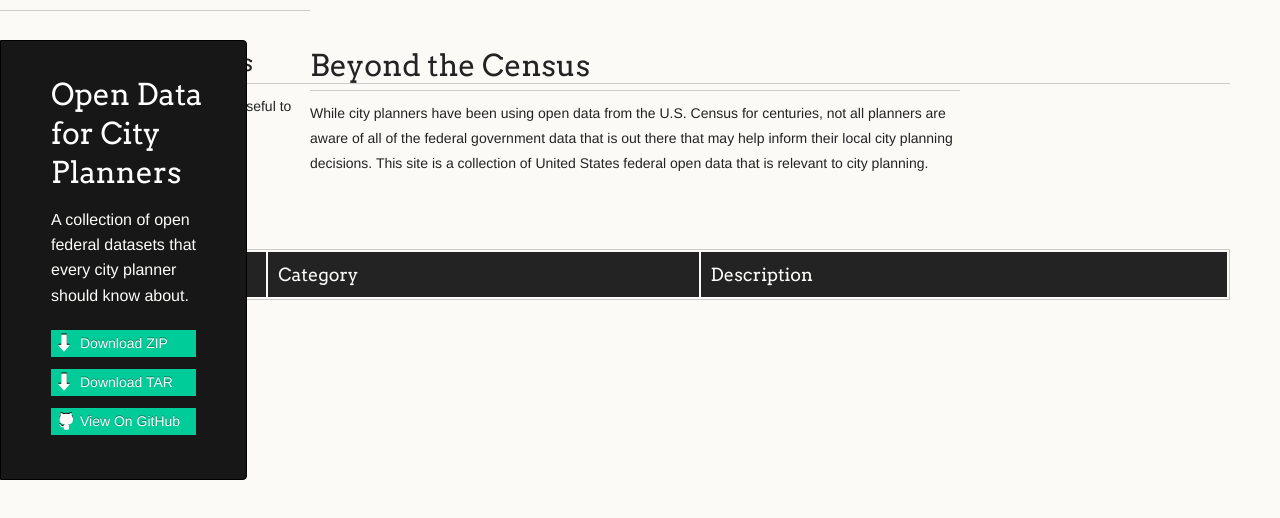
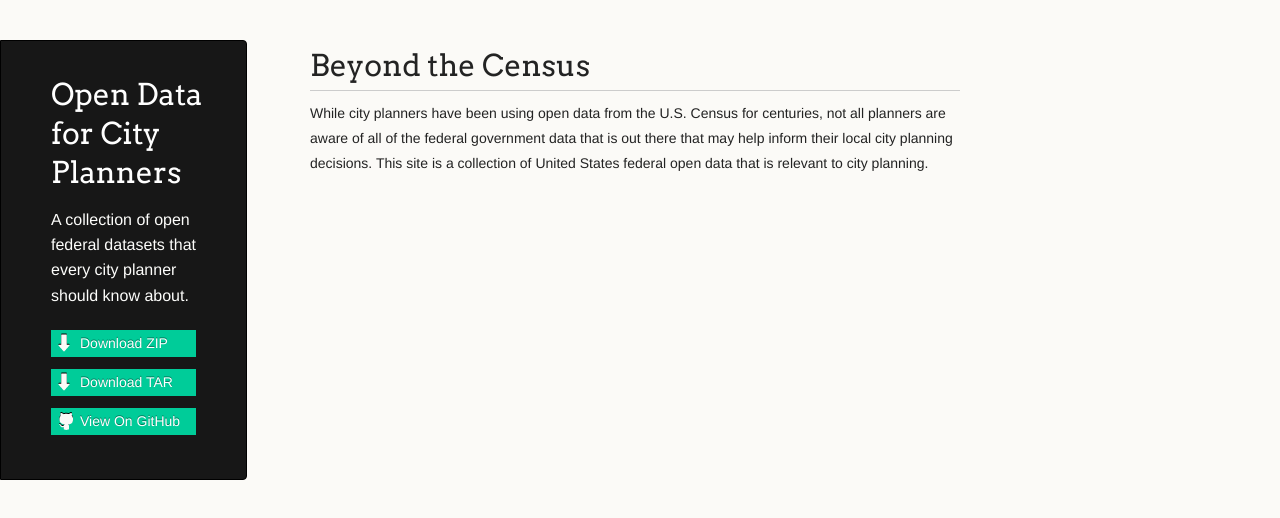
Before and after one commit to rebeccawilliams/OpenCityPlanningData, a plain HTML site: page index.html in a window 1280 px wide. Drawn offline with Linux system fonts and the light colour scheme.

Commit message:
Update index.html

```diff
--- a/index.html
+++ b/index.html
@@ -33,29 +33,6 @@
 <p>While city planners have been using open data from the U.S. Census for centuries, not all planners are aware of all of the federal government data that is out there that may help inform their local city planning decisions. This site is a collection of United States federal open data that is relevant to city planning. </p>
       </section>
     </div>
-<div class='row'>
-  <div class='col-md-12'>
-    <hr />
-    <h2 id='other-open-data-sources'>
-      <i class='fa fa-download'></i>
-      Federal open datasets
-      <small id='data-count'></small>
-    </h2>
-    <p>Want to list a federal open data that is useful to city planners? <a href='https://docs.google.com/spreadsheet/ccc?key=0AtbqcVh3dkAqdDZFaTlwRlBDczVGbUtJUnNwVnZ2ZVE#gid=0'>Add them to our list!</a></p>
-
-    <table id='open-data-table' class='table table-striped'>
-      <thead>
-        <tr>
-          <th class='api-title'>Title</th>
-          <th>Category</th>
-          <th>Description</th>
-        </tr>
-      </thead>
-      <tbody>
-      </tbody>
-    </table>
-  </div>
-</div>
     <!--[if !IE]><script>fixScale(document);</script><![endif]-->
 
   </body>
```
